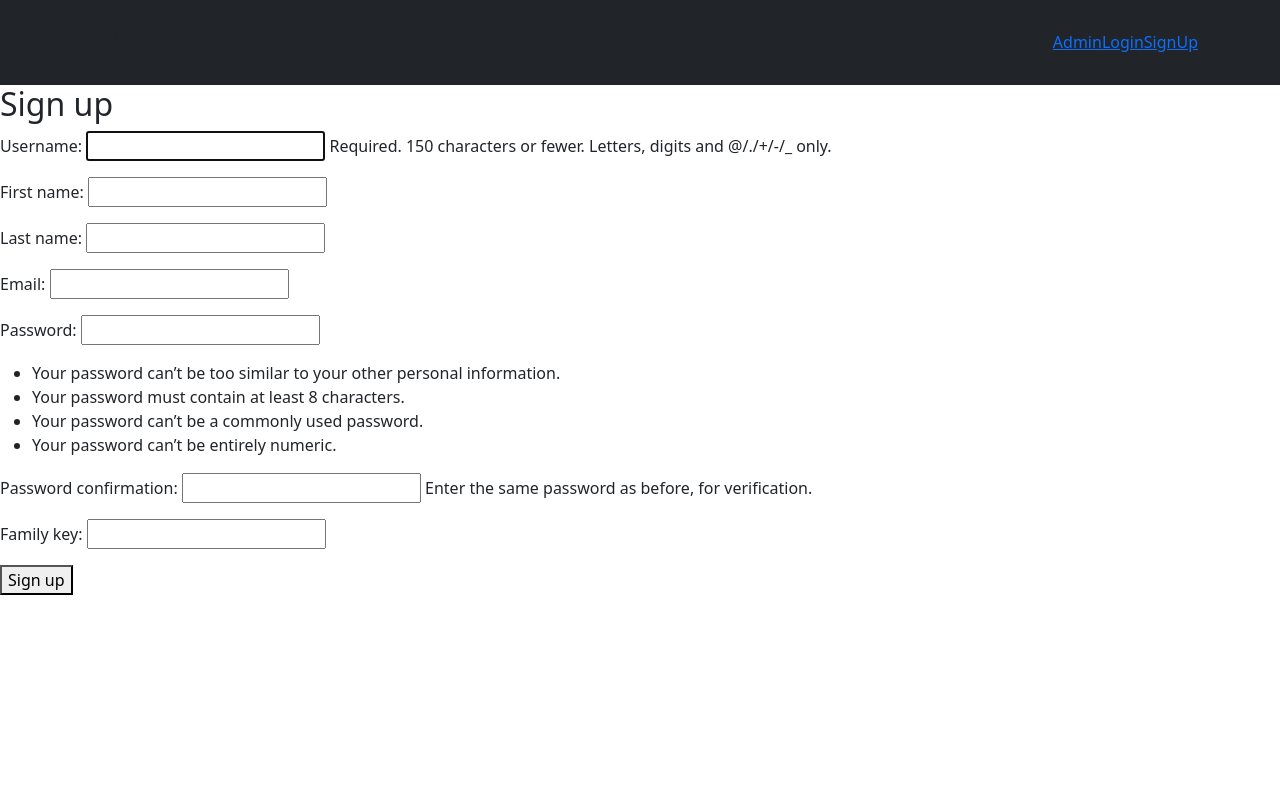
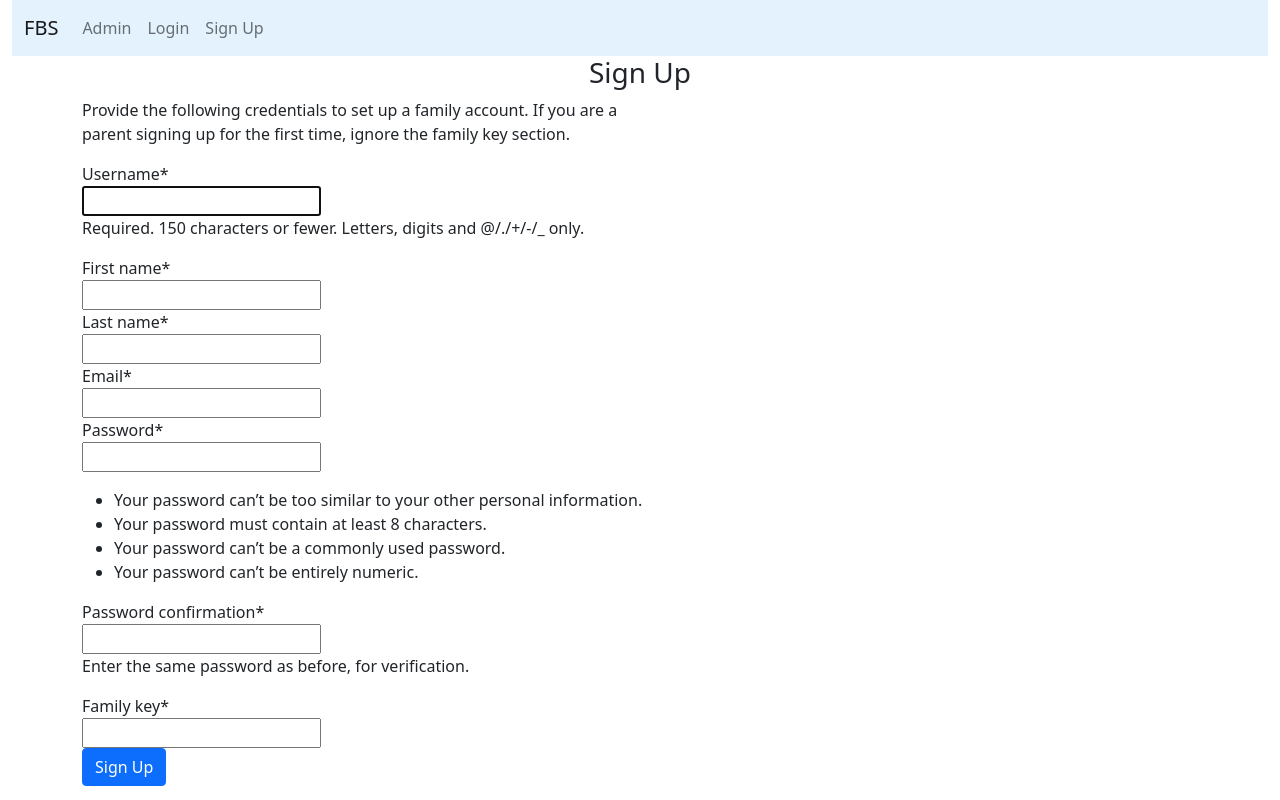
Before and after one commit to neshmasood/family-banking-django, a Django app: page /signup/ in a window 1280 px wide. Run offline with Django 4.2, Linux system fonts and the light colour scheme; some libraries are stand-ins or nearby versions.

Commit message:
styled log in form, sign up. Got user sign up working! made teh many to many user connecction to Taks

```diff
--- a/djangofamilybanking/settings.py
+++ b/djangofamilybanking/settings.py
@@ -39,6 +39,7 @@ INSTALLED_APPS = [
     'django.contrib.messages',
     'django.contrib.staticfiles',
     'main_app',
+    'crispy_forms',
 
 ]
 
--- a/main_app/models.py
+++ b/main_app/models.py
@@ -84,9 +84,9 @@ class Task(models.Model):
     due_date = models.DateTimeField()
     description = models.CharField(max_length=200)
     task_status = models.CharField(max_length=20, choices = STATUS_CHOICES)
-    task_approval = models.BooleanField()
+    task_approval = models.BooleanField(null=False)
     # user = models.ForeignKey(User, on_delete=models.CASCADE)
-    # users = models.ManyToManyField(User, on_delete=models.CASCADE)
+    users = models.ManyToManyField(User)
     familygroup = models.ForeignKey(FamilyGroup, on_delete=models.CASCADE)
     # childuser =  models.ManyToManyField(ChildUser) # M:M example
 
--- a/main_app/static/css/style.css
+++ b/main_app/static/css/style.css
@@ -0,0 +1,4 @@
+
+.body {
+    background-color: beige;
+}
--- a/main_app/templates/base.html
+++ b/main_app/templates/base.html
@@ -4,69 +4,85 @@
 <head>
     <meta charset="UTF-8">
     <meta http-equiv="X-UA-Compatible" content="IE=edge">
-    <meta name="viewport" content="width=device-width, initial-scale=1.0">
+    <meta name="viewport" content="width=device-width, initial-scale=1">
+
     <!-- we can put any cdns, scripts, or css here -->
     <link rel="stylesheet" href="{% static 'css/style.css' %}">
+    <script src="https://cdn.jsdelivr.net/npm/bootstrap@5.1.3/dist/js/bootstrap.bundle.min.js" integrity="sha384-ka7Sk0Gln4gmtz2MlQnikT1wXgYsOg+OMhuP+IlRH9sENBO0LRn5q+8nbTov4+1p" crossorigin="anonymous"></script>
+    <script src="{% static 'scripts/app.js' %}" defer></script>
+    <!-- Bootstrap CSS -->
     <link href="https://cdn.jsdelivr.net/npm/bootstrap@5.1.3/dist/css/bootstrap.min.css" rel="stylesheet" integrity="sha384-1BmE4kWBq78iYhFldvKuhfTAU6auU8tT94WrHftjDbrCEXSU1oBoqyl2QvZ6jIW3" crossorigin="anonymous">
-    <script src="{% static 'scripts/app.js' %}" defer></script>
+
     <!-- CSS only -->
 
 <title>{% block title %}{% endblock %}</title>
 </head>
 <body id="kt_body" class="header-fixed header-tablet-and-mobile-fixed toolbar-enabled aside-fixed aside-default-enabled">
-    <nav class="navbar navbar-expand-lg py-4 navbar-dark bg-dark shadow-md">
-        <div class="container">
-            <h4>Hello</h4>
-            <ul class="navbar-nav mr-auto">
-                <li class="nav-item active">
-                    <a href="/admin">Admin</a>
+    <div class="container-fluid">
+        <nav class="navbar navbar-expand-lg navbar-light" style="background-color: #e3f2fd;">
+            <div class="container-fluid">
+                <a class="navbar-brand" href="#">FBS</a>
+                <button class="navbar-toggler" type="button" data-bs-toggle="collapse" data-bs-target="#navbarSupportedContent" aria-controls="navbarSupportedContent" aria-expanded="false" aria-label="Toggle navigation">
+                <span class="navbar-toggler-icon"></span>
+                </button>
+                <div class="collapse navbar-collapse" id="navbarSupportedContent">
+                    <ul class="navbar-nav me-auto mb-2 mb-lg-0">
+                        <li class="nav-item">
+                            <a class="nav-link" aria-current="page" href="/admin">Admin</a>
                         </li>
                         {% if user.is_authenticated %}
-
-                <!-- <li class="nav-item">
-                    <a class="navbar-link" href="/">Dashboard</a>
-                </li> -->
-                <li class="nav-item active">
-                    <a href="{% url 'profile' user.username %}">Hello, {{ user.username }}</a>
-                </li>
-                <!-- <h5>Hello, {{ user.username }}</h5> -->
-                <li class="nav-item active">
-                    <a href="{% url 'logout' %}">LogOut</a>
-                </li>
-                <li class="nav-item active">
-                    <a href="/tasks">Tasks</a>
-                </li>
-                <li class="nav-item active">
-                    <a href="{% url 'task_create' %}">Add Task</a>
+                        <li class="nav-item">
+                            <a class="nav-link" href="{% url 'dashboard' %}">Dashboard</a>
                         </li>
                         <li class="nav-item">
-                    <a class="navbar-link active" href="{% url 'dashboard' %}">Dashboard</a>
+                            <a class="nav-link" href="/tasks">Tasks</a>
                         </li>
                         <li class="nav-item">
-                    <a class="navbar-link active" href="{% url 'familygroups_index' %}">Family</a>
+                            <a class="nav-link" href="{% url 'task_create' %}">Add Task</a>
                         </li>
                         <li class="nav-item">
-                    <a class="navbar-link active" href="{% url 'familygroups_create' %}">Add Family</a>
+                            <a class="nav-link" href="{% url 'transactions_create' %}">Transfer Funds</a>
                         </li>
                         <li class="nav-item">
-                    <a class="navbar-link active" href="{% url 'transactions_create' %}">Transfer Funds</a>
+                            <a class="nav-link" href="{% url 'transactions_index' %}">List of transactions</a>
                         </li>
                         <li class="nav-item">
-                    <a class="navbar-link active" href="{% url 'transactions_index' %}">List of transactions</a>
+                            <a class="nav-link" href="{% url 'familygroups_index' %}">Family</a>
                         </li>
-
+                        <li class="nav-item">
+                            <a class="nav-link" href="{% url 'familygroups_create' %}">Add Family</a>
+                        </li>
+                        <li class="nav-item">
+                            <a class="nav-link" href="">Hello, {{ user.username }}</a>
+                        </li>
+                        <li class="nav-item">
+                            <a class="nav-link" href="{% url 'logout' %}">Log Out</a>
+                        </li>
+                        <!-- <li class="nav-item dropdown">
+                            <a class="nav-link dropdown-toggle" href="#" id="navbarDropdown" role="button" data-bs-toggle="dropdown" aria-expanded="false">
+                            Hello, {{ user.username }}
+                            </a> -->
+                            <!-- <ul class="dropdown-menu" aria-labelledby="navbarDropdown">
+                                <li><a class="dropdown-item" href="{% url 'logout' %}">Log Out</a></li>
+                                <li><a class="dropdown-item" href="#">Another action</a></li>
+                                <li><hr class="dropdown-divider"></li>
+                                <li><a class="dropdown-item" href="#">Something else here</a></li>
+                            </ul> -->
+                        <!-- </li> -->
                         {% else %}
                         <li class="nav-item">
-                    <a class="navbar-link active" href="{% url 'login' %}">Login</a>
+                            <a class="nav-link" href="{% url 'login' %}">Login</a>
                         </li>
                         <li class="nav-item">
-                    <a class="navbar-link active" href="{% url 'signup' %}">SignUp</a>
+                            <a class="nav-link" href="{% url 'signup' %}">Sign Up</a>
                         </li>
-
                         {% endif %}
                     </ul>
                 </div>
+            </div>
           </nav>
+
+    </div>
 
     {% block content %}
     {% endblock %}
--- a/main_app/templates/signup.html
+++ b/main_app/templates/signup.html
@@ -1,14 +1,30 @@
+
 {% extends 'base.html' %}
+{% load static %}
+
+{% load crispy_forms_tags %}
 
 {% block content %}
 
 {% if errors %}
 <p style="color: red;">{{errors}}</p>
 {% endif %}
-  <h2>Sign up</h2>
-  <form method="post">
-    {% csrf_token %}
-    {{ form.as_p }}
-    <button type="submit">Sign up</button>
+
+
+<div class="container">
+  <div class="d-flex justify-content-center">
+    <h3>Sign Up</h3>
+  </div>
+  <div class="col-lg-6">
+    <p>Provide the following credentials to set up a family account. If you are a parent signing up for the first time, ignore the family key section.</p>
+  </div>
+  <form action="" method="post" >
+      {% csrf_token %}
+
+      {{ form|crispy }}
+
+      <input type="submit" class="btn btn-primary" value="Sign Up">
   </form>
+</div>
+
 {% endblock %}
--- a/main_app/views.py
+++ b/main_app/views.py
@@ -45,24 +45,39 @@ def logout_view(request):
     return HttpResponseRedirect('/')
 
 
+# def signup_view(request):
+#     if request.method == 'POST':
+#         form = SignUpForm(request.POST)
+#         if form.is_valid():
+#             user = form.save()
+#             login(request, user)
+#             form.save()
+#             # username = form.cleaned_data.get('username')
+#             # raw_password = form.cleaned_data.get('password1')
+#             # user = authenticate(username=username, password=raw_password)
+#             login(request, user)
+#             return HttpResponseRedirect('/login')
+#         else:
+#             return render(request, 'signup.html', {'form': form})
+
+#     else:
+#         form = SignUpForm()
+#         return render(request, 'signup.html', {'form': form})
+
+
 def signup_view(request):
     if request.method == 'POST':
         form = SignUpForm(request.POST)
         if form.is_valid():
-            user = form.save()
-            login(request, user)
             form.save()
-            # username = form.cleaned_data.get('username')
-            # raw_password = form.cleaned_data.get('password1')
-            # user = authenticate(username=username, password=raw_password)
+            username = form.cleaned_data.get('username')
+            raw_password = form.cleaned_data.get('password1')
+            user = authenticate(username=username, password=raw_password)
             login(request, user)
             return HttpResponseRedirect('/login')
-        else:
-            return render(request, 'signup.html', {'form': form})
-
     else:
         form = SignUpForm()
-        return render(request, 'signup.html', {'form': form})
+    return render(request, 'signup.html', {'form': form})
 
 
 
@@ -137,7 +152,7 @@ class TaskList(TemplateView):
 
 class TaskCreate(LoginRequiredMixin, CreateView):
     model = Task
-    fields = ['name', 'amount', 'due_date', 'description', 'task_status', 'task_approval', 'user']
+    fields = ['name', 'amount', 'due_date', 'description', 'task_status', 'task_approval']
     template_name = "task_create.html"
     success_url = '/'
     def form_valid(self, form):
```
Also changed, not shown: main_app/templates/login.html (+18 -6 lines), main_app/migrations/0002_task_users_alter_task_task_status.py (added), main_app/migrations/0003_alter_task_task_status.py (added). Lines whose indentation alone changed are shown as unchanged.
